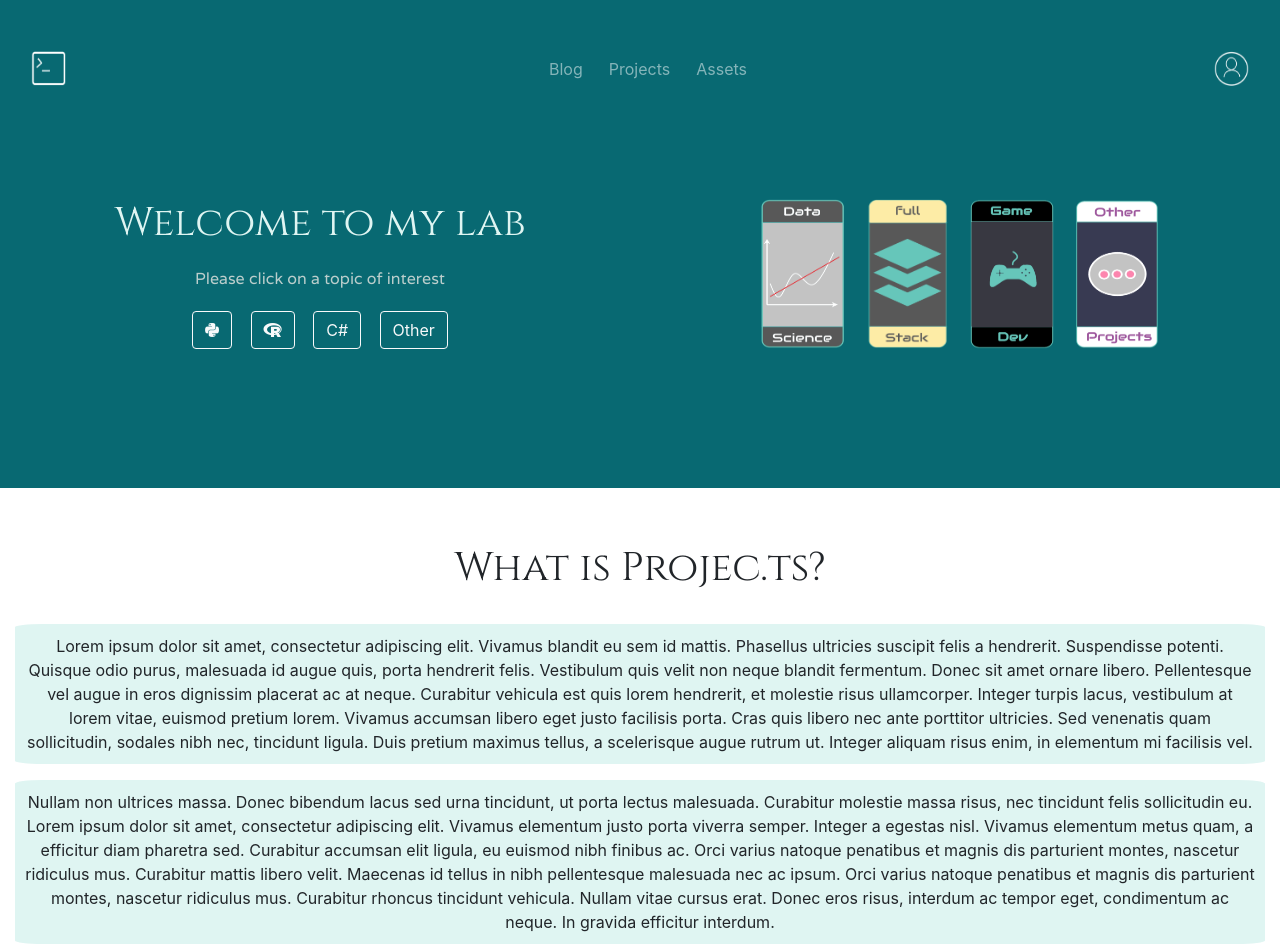
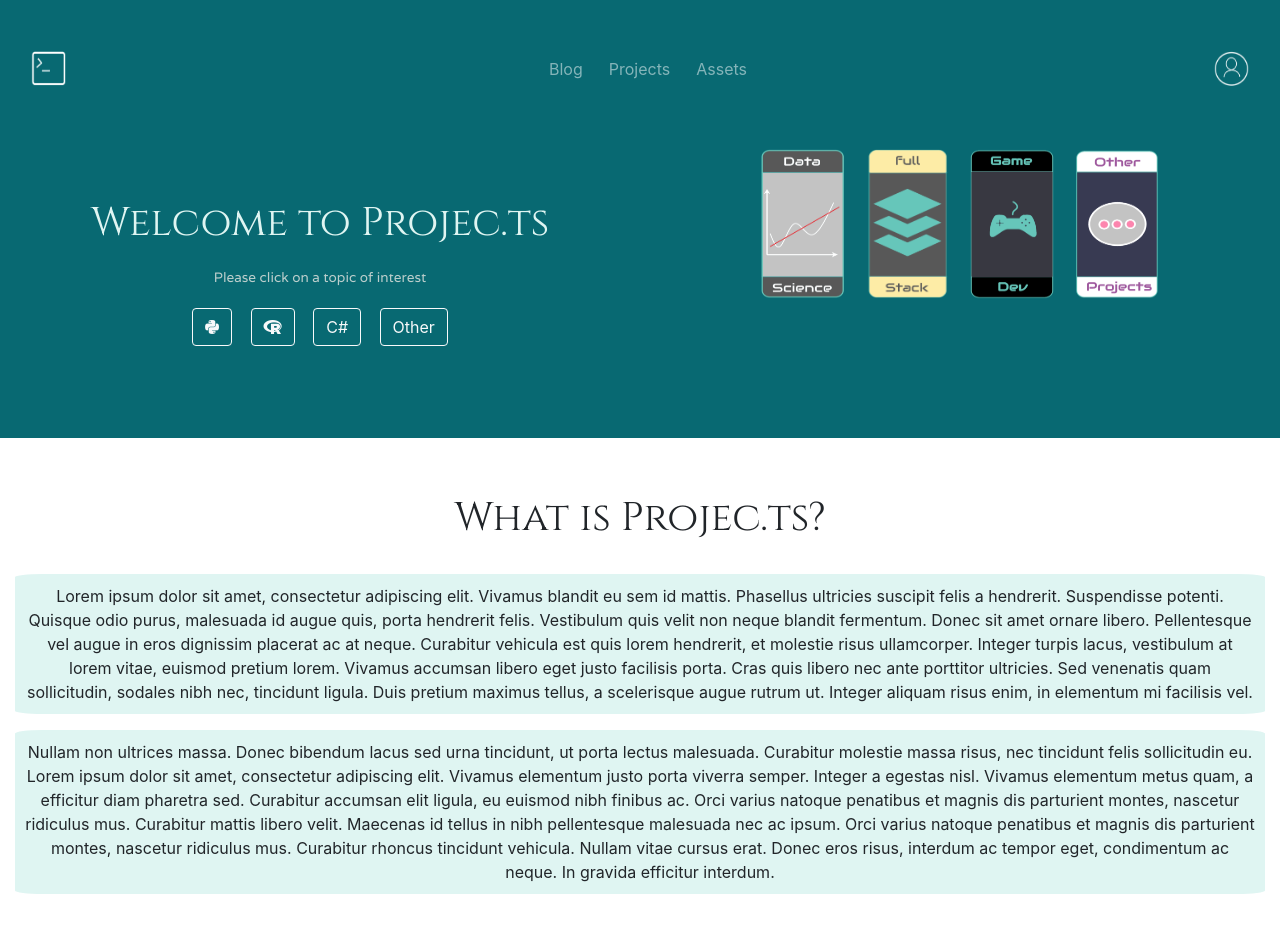
Before and after one commit to TimofeySugaipov/Web-Development, a plain HTML site: page Python.html in a window 1280 px wide. Shown: the top 947 px of the page. Drawn offline with nearby package versions, Linux system fonts and the light colour scheme.

Commit message:
Add files via upload

```diff
--- a/Python.html
+++ b/Python.html
@@ -49,8 +49,8 @@
           </div>
         </nav>
         <div class="row" style = "text-align: center;">
-          <div class="col-md-6">
-            <h1 style = "color: #dff5f2; margin: 100px auto 10px auto;">Welcome to my lab</h1>
+          <div class="col-lg-6">
+            <h1 style = "color: #dff5f2; margin: 100px auto 10px auto;">Welcome to Projec.ts</h1>
             <p class = "subheading"> Please click on a topic of interest</p>
             <div class="array">
               <button type="button" name="Python" class="btn btn-outline-light"> <i class="fab fa-python"></i></button>
@@ -59,7 +59,7 @@
               <button type="button" name="Other" class="btn btn-outline-light">Other</button>
             </div>
           </div>
-          <div class="col-md-6" style = "margin: 100px auto 100px auto;">
+          <div class="col-lg-6" style = "margin: 50px auto 100px auto;">
             <img src="images\analytics1.png" width = 100px height = 150px alt="Data Science and Analytics">
             <img src="images\fullstack.png" width = 100px height = 150px alt="Web and App Development">
             <img src="images\gamedev.png" width = 100px height = 150px alt="Game Development">
@@ -77,8 +77,9 @@
         </p>
         <p class="main-text">Nullam non ultrices massa. Donec bibendum lacus sed urna tincidunt, ut porta lectus malesuada. Curabitur molestie massa risus, nec tincidunt felis sollicitudin eu. Lorem ipsum dolor sit amet, consectetur adipiscing elit. Vivamus elementum justo porta viverra semper. Integer a egestas nisl. Vivamus elementum metus quam, a efficitur diam pharetra sed. Curabitur accumsan elit ligula, eu euismod nibh finibus ac. Orci varius natoque penatibus et magnis dis parturient montes, nascetur ridiculus mus. Curabitur mattis libero velit. Maecenas id tellus in nibh pellentesque malesuada nec ac ipsum. Orci varius natoque penatibus et magnis dis parturient montes, nascetur ridiculus mus. Curabitur rhoncus tincidunt vehicula. Nullam vitae cursus erat. Donec eros risus, interdum ac tempor eget, condimentum ac neque. In gravida efficitur interdum.</p>
       </div>
+    </section>
     <section id="Contact">
-      <h1 class="titles"> Contact Me</h1>
+      <h1 class="titles" style = "margin: 150px auto 50px auto"> Contact Me</h1>
         <div class="row mx-auto">
           <div class="contact col-md-4">
               <a href="mailto:sugaipovtim@gmail.com" class= "deco-none">
@@ -104,9 +105,5 @@
           </div>
         </div>
     </section>
-
-
-
-    </section>
   </body>
 </html>
--- a/style.css
+++ b/style.css
@@ -15,6 +15,7 @@ body{
   text-align: center;
   font-family: 'Varela', sans-serif;
   margin: 20px auto;
+  font-size: 0.85rem;
 }
 
 .main-text{
```
